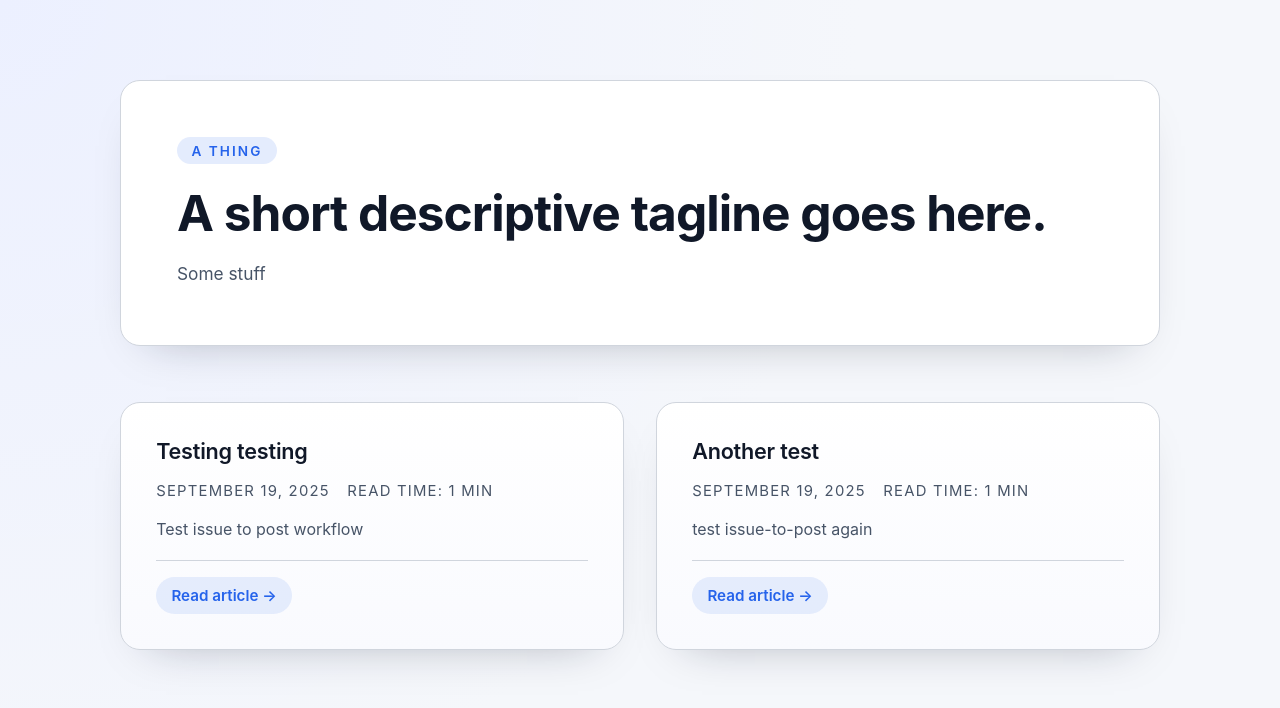
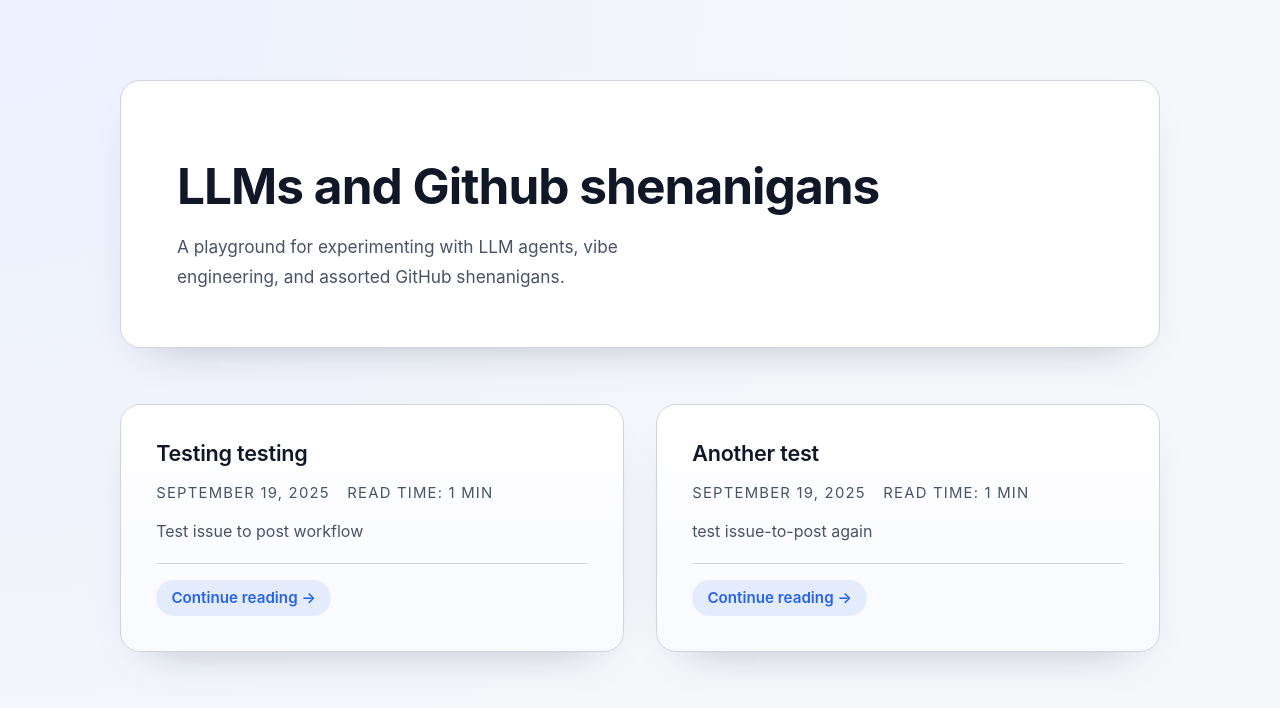
Before and after one commit to shaobohou/shaobohou.github.io, a Jekyll site: the page built from index.html, in a window 1280 px wide. Shown: the top 708 px of the page. Built offline with Jekyll 4.4.1, drawn with Linux system fonts in a browser that asks for light colours.

Commit message:
Update site description (#11)
* Align hero description with site config

* Refine hero headline and fix title typo

```diff
--- a/_config.yml
+++ b/_config.yml
@@ -1,5 +1,5 @@
-title: A Thing
-description: Some stuff
+title: LLMs and Github shenanigans
+description: A playground for experimenting with LLM agents, vibe engineering, and assorted GitHub shenanigans.
 defaults:
   - scope:
       path: ""
--- a/index.html
+++ b/index.html
@@ -4,9 +4,8 @@
 
 <main>
   <header>
-    <span class="label">{{ site.title }}</span>
-    <h1>A short descriptive tagline goes here.</h1>
-    <p>{{ site.description }}</p>
+    <h1>{{ site.title }}</h1>
+    <p class="hero-description">{{ site.description }}</p>
   </header>
 
   <section class="posts-grid">
@@ -19,7 +18,7 @@
         </div>
         <p class="post-excerpt">{{ post.excerpt | strip_html }}</p>
         <div class="post-footer">
-          <a class="post-cta" href="{{ post.url | relative_url }}">Read article →</a>
+          <a class="post-cta" href="{{ post.url | relative_url }}">Continue reading →</a>
         </div>
       </article>
     {% endfor %}
```
Also changed, not shown: README.md.
